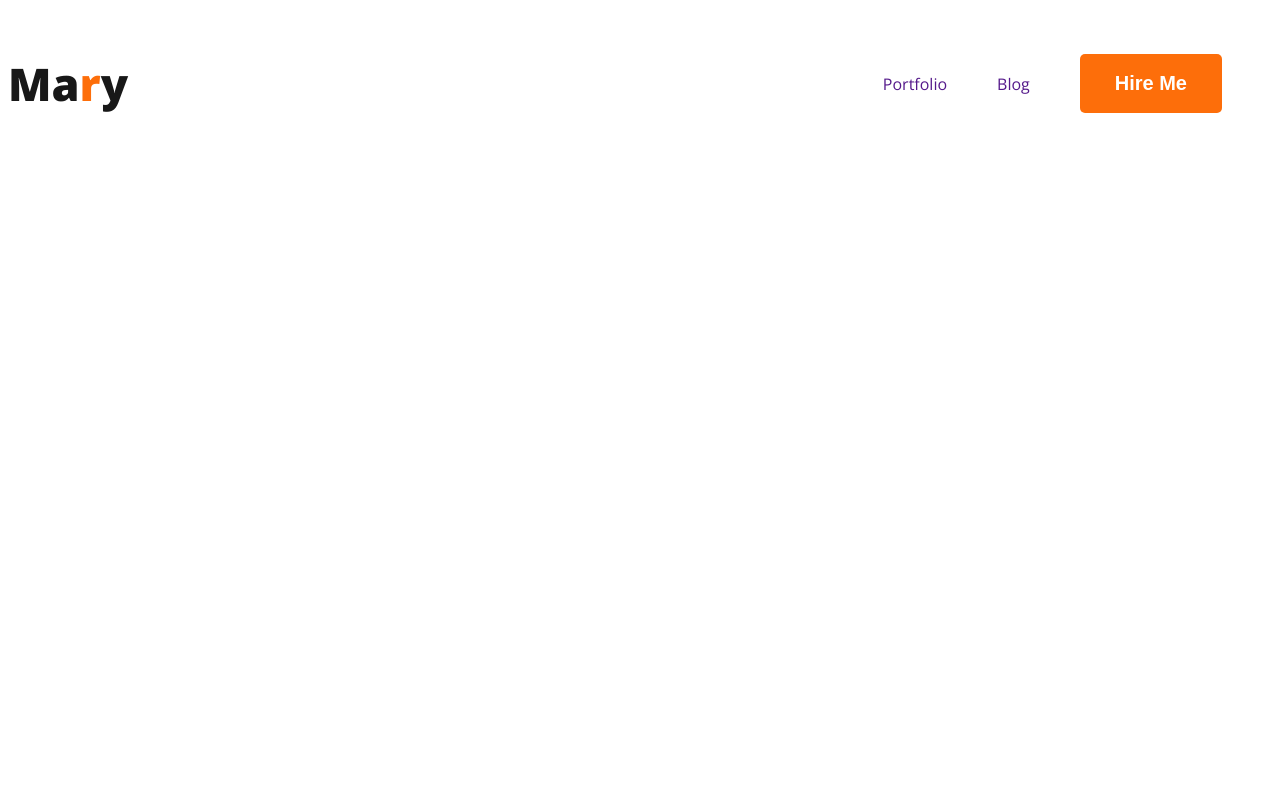
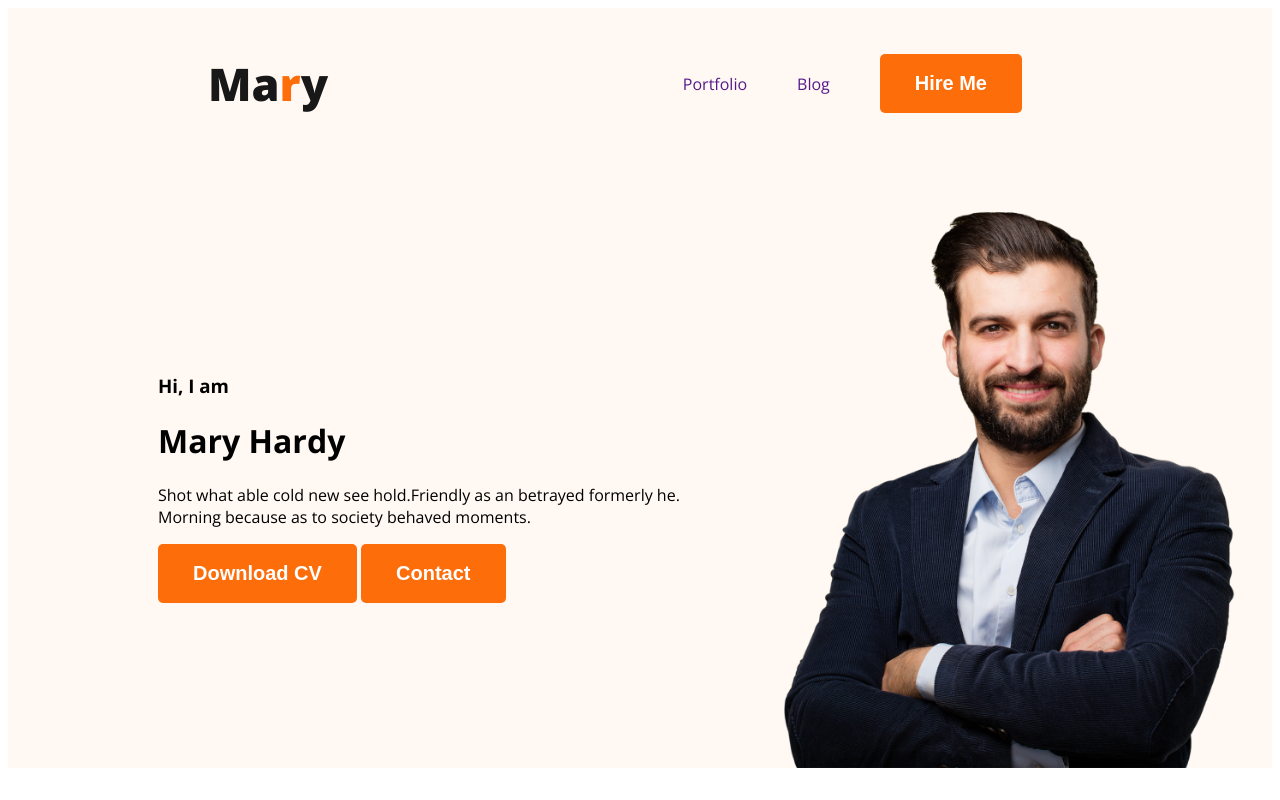
Before and after one commit to subas-roy/web-developer-portfolio, a plain HTML site: page index.html in a window 1280 px wide. Drawn offline with nearby package versions, Linux system fonts and the light colour scheme.

Commit message:
banner content added

```diff
--- a/index.html
+++ b/index.html
@@ -10,7 +10,7 @@
   <link href="https://fonts.googleapis.com/css2?family=Open+Sans:wght@400;700;800&display=swap" rel="stylesheet">
 </head>
 <body>
-  <header>
+  <header class="header">
     <nav>
       <h3 class="nav-title">Ma<span class="text-primary">r</span>y</h3>
       <ul>
@@ -19,6 +19,16 @@
         <li><button class="btn-primary">Hire Me</button></li>
       </ul>
     </nav>
+    <div class="banner">
+      <div class="banner-content">
+        <h3 class="banner-greeting">Hi, I am</h3>
+        <h1>Mary Hardy</h1>
+        <p>Shot what able cold new see hold.Friendly as an betrayed formerly he. Morning because as to society behaved moments.</p>
+        <button class="btn-primary">Download CV</button>
+        <button class="btn-primary">Contact</button>
+      </div>
+      <img class="profile-pic" src="images/hardy.png" alt="Hardy">
+    </div>
   </header>
 
   <main>
--- a/styles/portfolio.css
+++ b/styles/portfolio.css
@@ -8,6 +8,7 @@ nav {
   display: flex;
   align-items: center;
   justify-content: space-between;
+  margin: 0 200px;
 }
 .nav-title {
   color: #181818;
@@ -25,15 +26,28 @@ nav li {
   list-style: none;
   margin-right: 50px;
 }
-nav a {
-  text-decoration: none;
-}
 .btn-primary {
   border-radius: 5px;
   background: #FD6E0A;
   font-size: 20px;
   font-weight: 700;
-  color: white;
   border: 0;
   padding: 18px 35px;
+  color: white;
 }
+nav a {
+  text-decoration: none;
+}
+.header {
+  background-color: #FFF8F3;
+}
+
+.banner {
+  margin: 30px 30px 30px 150px;
+  display: flex;
+  align-items: center;
+}
+
+.banner .profile-pic {
+  width: 500px;
+}
```
